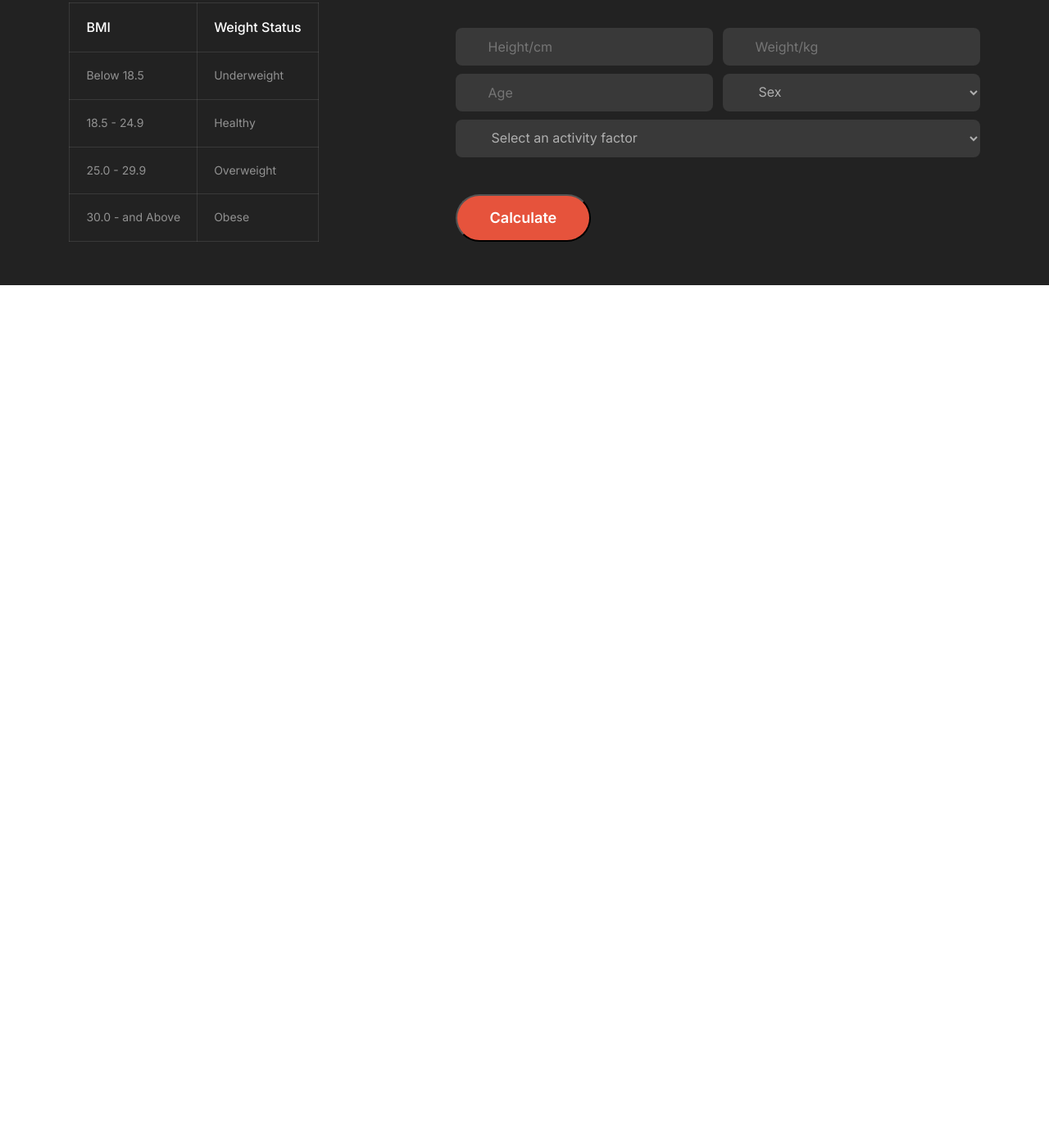
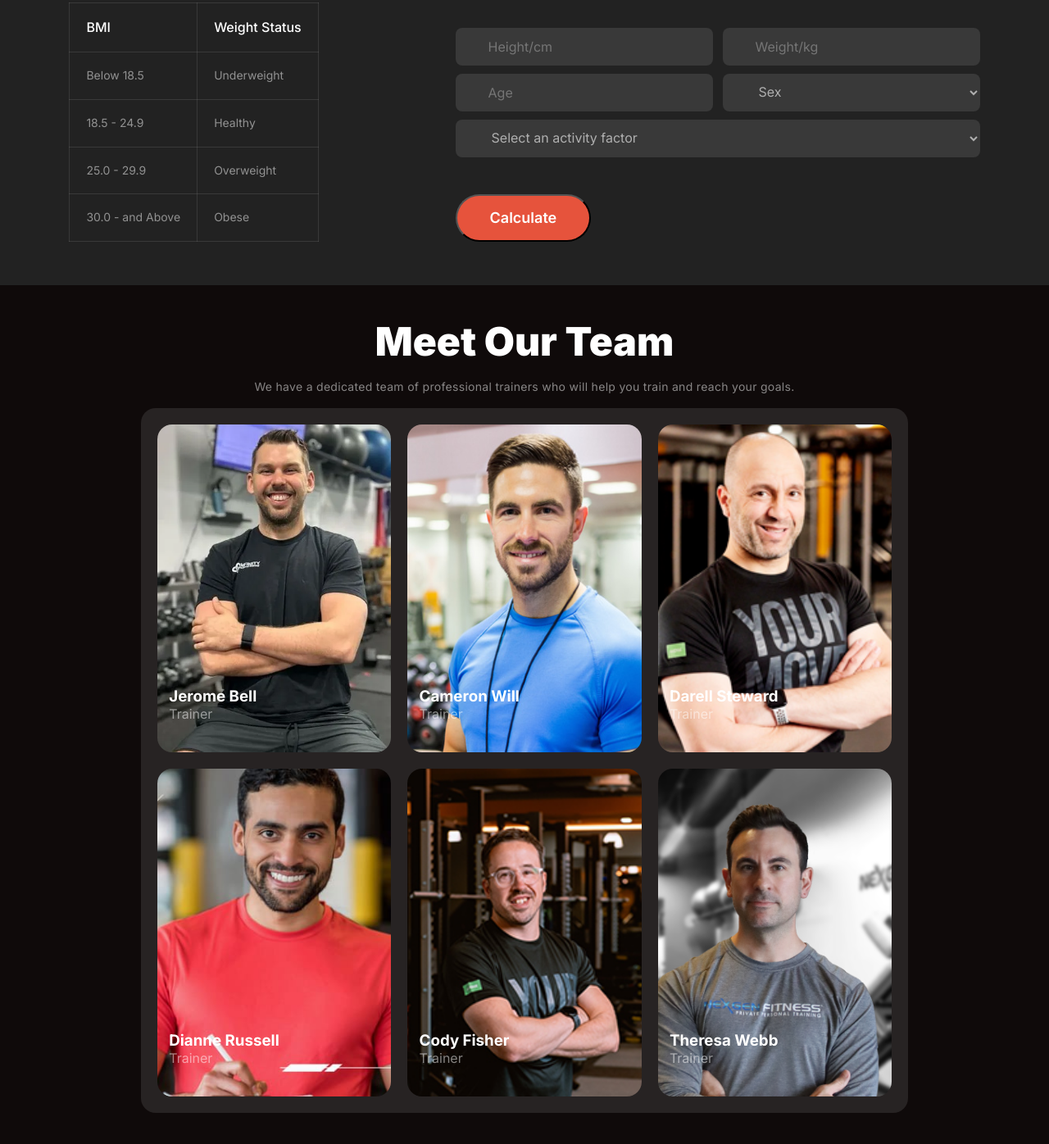
Before and after one commit to NafisUlAlam/PH-A2, a plain HTML site: page index.html in a window 1280 px wide. Shown: the part 2177-3573 px from the top of the page at 82% size. Before the commit the page ends 2613 px from the top, so only its background shows below. Drawn offline with Linux system fonts and the light colour scheme; a web font is replaced by a local one.

Commit message:
done with team section

```diff
--- a/index.html
+++ b/index.html
@@ -188,5 +188,70 @@
         </div>
       </div>
     </div>
+    <div class="section-container" style="padding-bottom: 88px">
+      <div class="meet-article">
+        <h3>Meet Our Team</h3>
+        <p>
+          We have a dedicated team of professional trainers who will help you
+          train and reach your goals.
+        </p>
+      </div>
+      <div class="trainers">
+        <div class="trainer-card">
+          <div class="image-container">
+            <img src="./images/trainer1.png" alt="" />
+          </div>
+          <div class="trainer-details">
+            <h3>Jerome Bell</h3>
+            <p>Trainer</p>
+          </div>
+        </div>
+        <div class="trainer-card">
+          <div class="image-container">
+            <img src="./images/trainer2.png" alt="" />
+          </div>
+          <div class="trainer-details">
+            <h3>Cameron Will</h3>
+            <p>Trainer</p>
+          </div>
+        </div>
+        <div class="trainer-card">
+          <div class="image-container">
+            <img src="./images/trainer3.png" alt="" />
+          </div>
+          <div class="trainer-details">
+            <h3>Darell Steward</h3>
+            <p>Trainer</p>
+          </div>
+        </div>
+        <div class="trainer-card">
+          <div class="image-container">
+            <img id="img-4" src="./images/trainer4.png" alt="" />
+          </div>
+          <div class="trainer-details">
+            <h3>Dianne Russell</h3>
+            <p>Trainer</p>
+          </div>
+        </div>
+        <div class="trainer-card">
+          <div class="image-container">
+            <img src="./images/trainer5.png" alt="" />
+          </div>
+          <div class="trainer-details">
+            <h3>Cody Fisher</h3>
+            <p>Trainer</p>
+          </div>
+        </div>
+        <div class="trainer-card">
+          <div class="image-container">
+            <img id="img-6" src="./images/trainer6.png" alt="" />
+          </div>
+          <div class="trainer-details">
+            <h3>Theresa Webb</h3>
+            <p>Trainer</p>
+          </div>
+        </div>
+      </div>
+    </div>
   </body>
 </html>
--- a/styles/style.css
+++ b/styles/style.css
@@ -247,6 +247,15 @@ a {
   .join-download-div {
     justify-content: space-between;
   }
+  .hero-img-container {
+    display: block;
+    width: 100%;
+    margin-bottom: -5px;
+  }
+  .hero-img-container img {
+    width: 100%;
+    object-fit: cover;
+  }
 }
 
 /* hero section ends  */
@@ -433,7 +442,7 @@ a {
 }
 
 .chart-calculation-container {
-  margin: 88px 0px;
+  margin: 88px 0px 0px 0px;
   background: rgb(34, 34, 34);
   display: flex;
   justify-content: space-around;
@@ -531,7 +540,7 @@ a {
   }
   .chart-calculation-container {
     flex-direction: column;
-    margin: 24px 0;
+    margin: 24px 0 0 0;
     padding: 16px;
   }
   .bmi-chart h3 {
@@ -552,3 +561,85 @@ a {
 }
 
 /* bmi chart ends here  */
+/* meet team section starts  */
+.meet-article h3 {
+  color: rgb(255, 255, 255);
+  font-family: Inter;
+  font-size: 48px;
+  font-weight: 900;
+  line-height: 120%;
+  padding-top: 40px;
+  text-align: center;
+}
+
+.meet-article p {
+  color: rgba(255, 255, 255, 0.5);
+  font-family: Inter;
+  font-size: 14px;
+  font-weight: 400;
+  line-height: 24px;
+  letter-spacing: 0.3px;
+  margin: 14px 0;
+  text-align: center;
+}
+
+.trainers {
+  display: grid;
+  grid-template-columns: 1fr 1fr 1fr;
+  gap: 20px;
+  border-radius: 18px;
+  background-color: rgba(255, 255, 255, 0.1);
+  padding: 20px;
+  width: 70%;
+  margin: 0 auto;
+}
+
+.trainer-card {
+  position: relative;
+}
+
+.trainer-card .image-container {
+  height: 400px;
+}
+
+.trainer-card img {
+  width: 100%;
+  height: 100%;
+  object-fit: cover;
+  border-radius: 18px;
+}
+
+.trainer-card .trainer-details {
+  position: absolute;
+  top: 80%;
+  left: 5%;
+  color: white;
+}
+
+.trainer-details p {
+  color: rgba(255, 255, 255, 0.5);
+}
+
+#img-4 {
+  object-position: 65% 10%;
+}
+
+#img-6 {
+  object-position: 30% 0%;
+}
+
+@media screen and (max-width: 576px) {
+  .meet-article {
+    width: 70%;
+    margin: 0 auto;
+  }
+  .meet-article h3 {
+    font-size: 32px;
+  }
+  .meet-article p {
+    font-size: 14px;
+  }
+  .trainers {
+    grid-template-columns: 1fr;
+  }
+}
```
